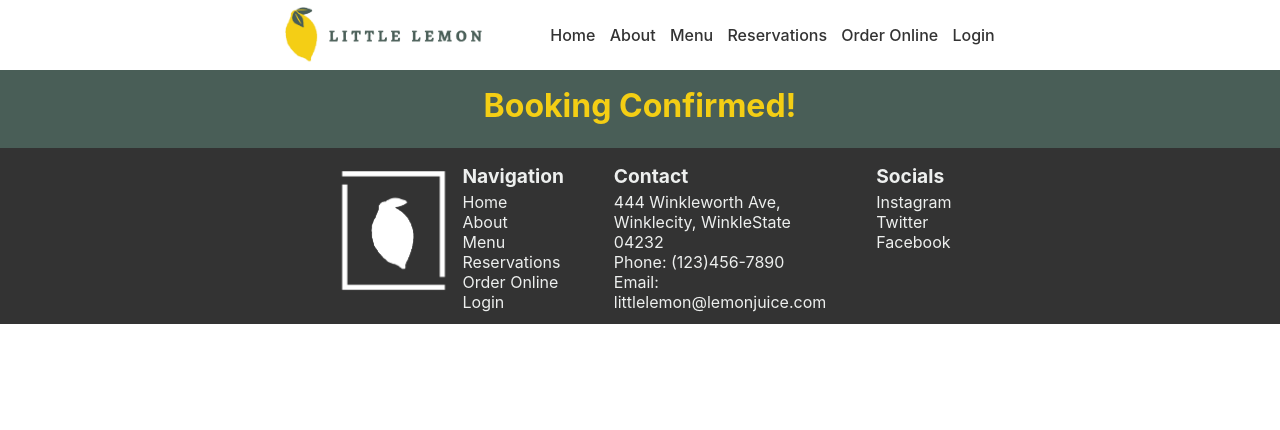
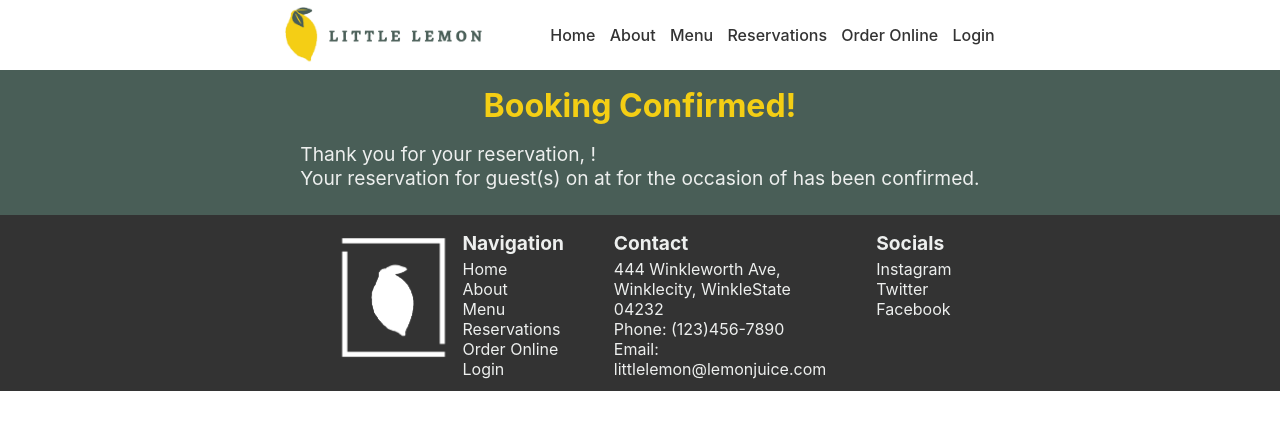
Before and after one commit to kwunny/littlelemon, a React (Create React App) app: page /confirmed in a window 1280 px wide. Shown: the top 430 px of the page. Built offline with nearby package versions, Linux system fonts and the light colour scheme; a web font is replaced by a local one.

Commit message:
Updated Confirmation Page

```diff
--- a/src/components/Booking.js
+++ b/src/components/Booking.js
@@ -1,7 +1,6 @@
 import React, { useState } from 'react';
 import "./styles/form.css";
 import BookingForm from './BookingForm.js';
-import ConfirmedBooking from './ConfirmedBooking.js';
 import { useNavigate } from "react-router-dom";
 import { Outlet, Link } from 'react-router-dom';
 
--- a/src/components/BookingForm.js
+++ b/src/components/BookingForm.js
@@ -1,6 +1,7 @@
 import React, { useState, useEffect } from 'react';
 import { Formik, Form, Field, ErrorMessage } from 'formik';
 import * as Yup from 'yup';
+import ConfirmedBooking from './ConfirmedBooking.js';
 
 const BookingForm = ({ navigate }) => {
   const [availableTimes, setAvailableTimes] = useState([]);
@@ -43,7 +44,15 @@ const BookingForm = ({ navigate }) => {
       onSubmit={(values, { setSubmitting }) => {
         setTimeout(() => {
           setSubmitting(false);
-          navigate('/confirmed');
+          navigate('/confirmed', {
+            state: {
+              name: values.name,
+              date: values.date,
+              time: values.time,
+              guests: values.guests,
+              occasion: values.occasion
+            }
+          });
         }, 400);
       }}
     >
@@ -81,7 +90,7 @@ const BookingForm = ({ navigate }) => {
           </Field>
           <ErrorMessage name="occasion" />
 
-          <button type="submit" className="button" disabled={!formik.isValid || formik.isSubmitting}>Make Your reservation</button>
+          <button aria-label="send" type="submit" className="button" disabled={!formik.isValid || formik.isSubmitting}>Make Your reservation</button>
         </Form>
       )}
     </Formik>
--- a/src/components/ConfirmedBooking.js
+++ b/src/components/ConfirmedBooking.js
@@ -1,23 +1,23 @@
 import React from 'react';
 import "./styles/form.css";
-import BookingForm from './BookingForm.js';
 
+const ConfirmedBooking = ({ name, date, time, guests, occasion }) => {
 
-const ConfirmedBooking = () => {
 
     return (
       <>
       <div className="formcontainer yellow">
       <div className="formheader">
-        <div className="title1"><h1>Booking Confirmed!</h1></div>
+        <div className="title1">
+          <h1>Booking Confirmed!</h1>
+        </div>
       </div>
       <div className="formbox">
-        <div className="reserveform">
-
-
-
+        <div className="body1 gray">
+        <p>Thank you for your reservation, {name}!</p>
+        <p>Your reservation for {guests} guest(s) on {date} at {time} for the occasion of {occasion} has been confirmed.</p>
         </div>
-        <div className="reservetable"></div>
+        <div className="gohome"></div>
         </div>
       </div>
       </>
--- a/src/components/styles/style.css
+++ b/src/components/styles/style.css
@@ -277,6 +277,10 @@ button {
 }
 /*END BUTTON*/
 
+.body1 {
+    line-height: 5px;
+    font-size: 1.2rem;
+}
 .logo {
     background-image:url("../icons_assets/logo.jpg");
     display: block;
```
